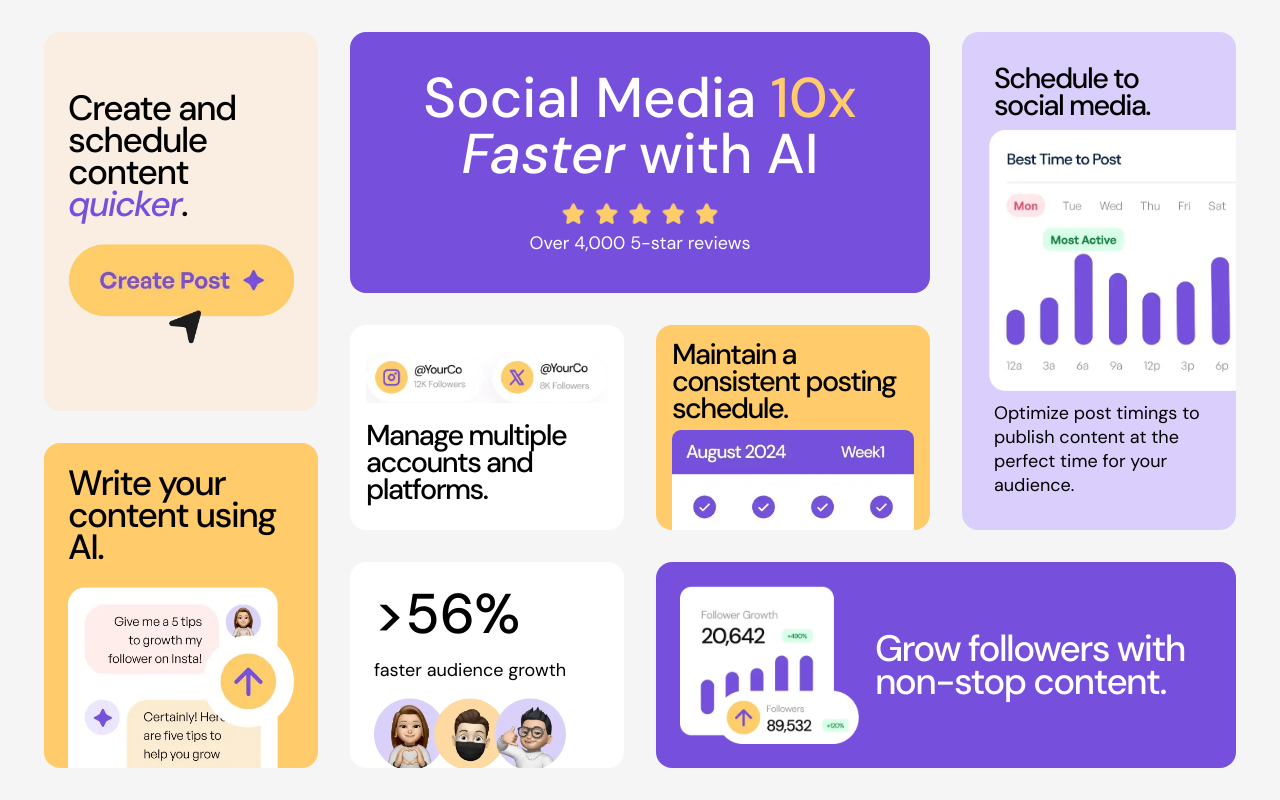
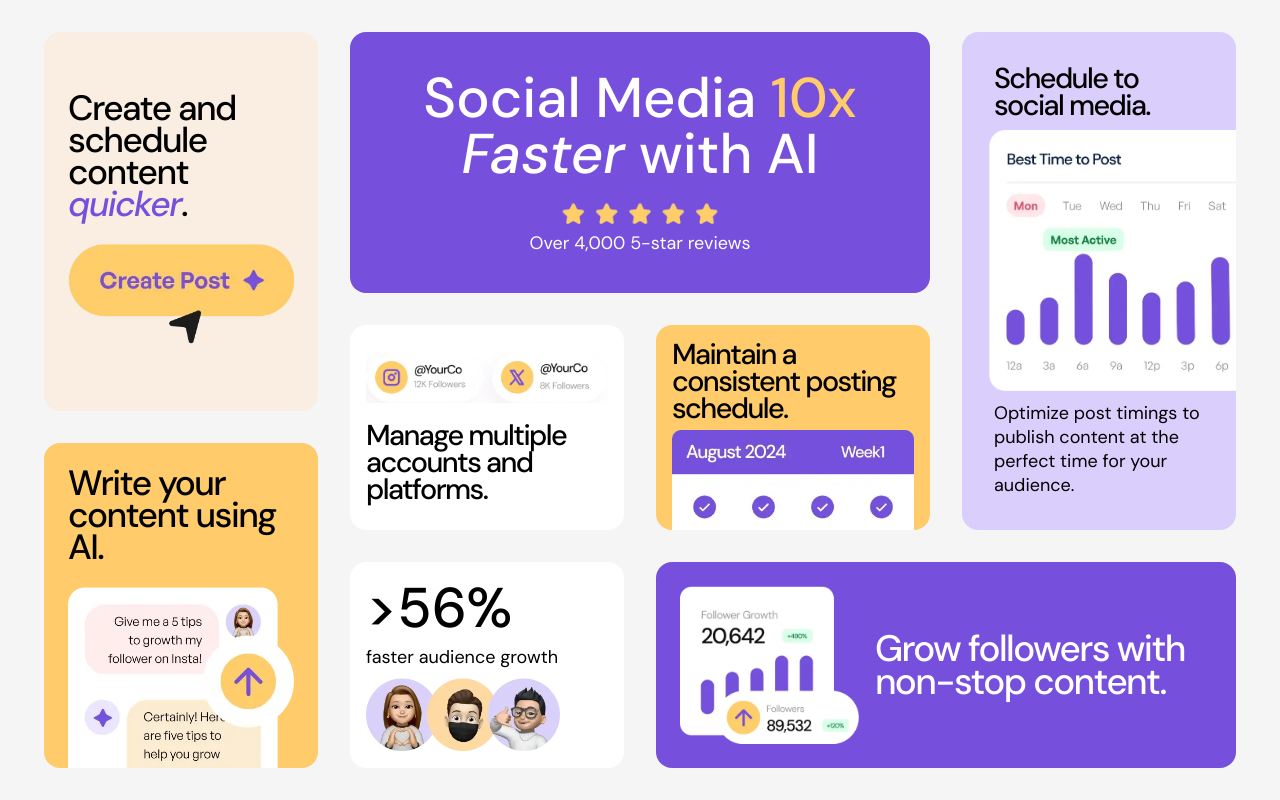
Before and after one commit to glz-rob/bento-grid, a plain HTML site: page index.html in a window 1280 px wide. Drawn offline with Linux system fonts and the light colour scheme.

Commit message:
README and corrections

```diff
--- a/css/style.css
+++ b/css/style.css
@@ -120,9 +120,9 @@ body {
 
 /* BENTO 6*/
 .bento-container:nth-child(6) {
-    gap: 1rem;
+    gap: 0.5rem;
     justify-content: space-evenly;
-    padding: 1.5rem;
+    padding: 1rem;
     text-align: start;
 }
 
@@ -247,7 +247,7 @@ body {
     }
 
     .bento-container:nth-child(6) img {
-        width: 85%;
+        width: 80%;
     }
 
     .bento-container:nth-child(7) {
```
Also changed, not shown: screenshot.png (added), screenshot_mobile.png (added), 1 other file.
